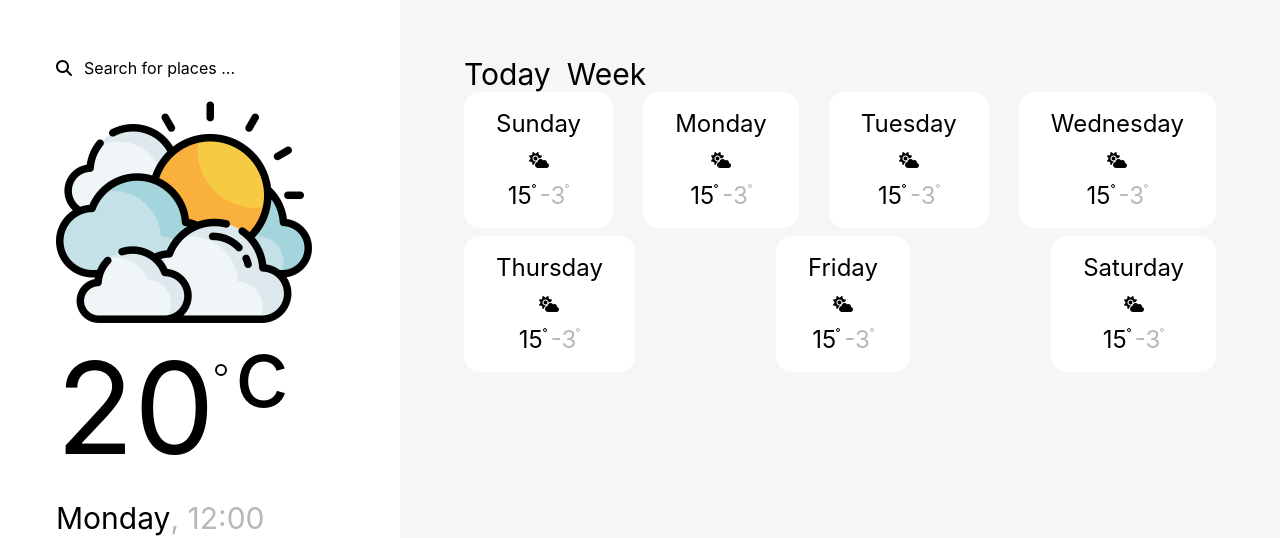
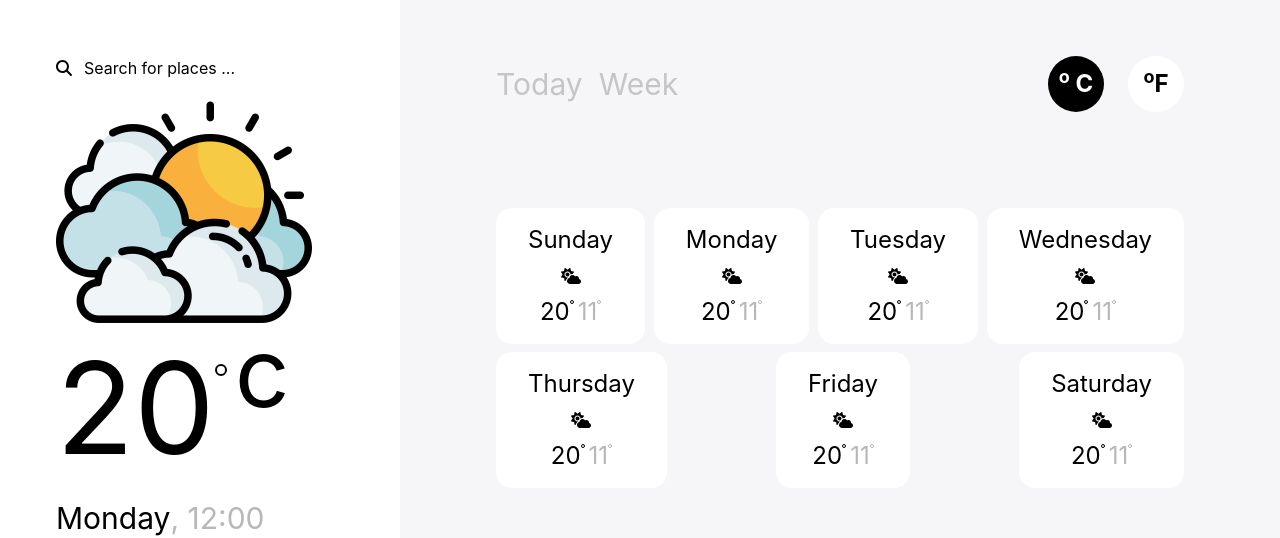
Before and after one commit to adhamhassan99/WeatherApp, a React (Vite) app in the folder weather-app/: page / in a window 1280 px wide. Shown: the top 538 px of the page. Built offline with nearby package versions, Linux system fonts and the light colour scheme.

Commit message:
routing init

```diff
--- a/weather-app/package.json
+++ b/weather-app/package.json
@@ -13,9 +13,11 @@
     "@fortawesome/free-regular-svg-icons": "^6.2.1",
     "@fortawesome/free-solid-svg-icons": "^6.2.1",
     "@fortawesome/react-fontawesome": "^0.2.0",
+    "@reduxjs/toolkit": "^1.9.1",
     "@tanstack/react-query": "^4.22.0",
     "react": "^18.2.0",
     "react-dom": "^18.2.0",
+    "react-redux": "^8.0.5",
     "react-router-dom": "^6.6.2",
     "sass": "^1.57.1"
   },
--- a/weather-app/src/App.tsx
+++ b/weather-app/src/App.tsx
@@ -1,10 +1,17 @@
 import React from "react";
 import HomeScreen from "./screens/HomeScreen/HomeScreen";
+import { Route, Routes } from "react-router-dom";
+import NotFound from "./components/NotFound/NotFound";
 
 function App() {
   return (
     <div className="App">
-      <HomeScreen />
+      <Routes>
+        <Route path="/" element={<HomeScreen />}>
+          <Route path="today" element={<NotFound />} />
+          <Route path="week" element={<NotFound />} />
+        </Route>
+      </Routes>
     </div>
   );
 }
--- /dev/null
+++ b/weather-app/src/app/store.js
@@ -0,0 +1,8 @@
+import { configureStore } from "@reduxjs/toolkit";
+import temperatureReducer from "../slices/temperatureSlice";
+
+export const store = configureStore({
+  reducer: {
+    temperature: temperatureReducer,
+  },
+});
--- a/weather-app/src/components/DayWeatherCard/DayWeatherCard.tsx
+++ b/weather-app/src/components/DayWeatherCard/DayWeatherCard.tsx
@@ -2,7 +2,7 @@ import { FontAwesomeIcon } from "@fortawesome/react-fontawesome";
 import React from "react";
 import { faCloudSun } from "@fortawesome/free-solid-svg-icons";
 
-type Props = { day: string; icon: string; high: number; low: number };
+type Props = { day: string; icon?: string; high: number; low: number };
 
 export default function DayWeatherCard({ day, high, icon, low }: Props) {
   return (
--- a/weather-app/src/components/ExtraWeatherDetails/ExtraWeatherDetails.tsx
+++ b/weather-app/src/components/ExtraWeatherDetails/ExtraWeatherDetails.tsx
@@ -6,11 +6,13 @@ type Props = {};
 
 export default function ExtraWeatherDetails({}: Props) {
   return (
-    <div className="flex flex-col flex-1 bg-lightGrey px-16 py-14 flex-wrap">
+    <div className="flex flex-col flex-1 bg-lightGrey px-24 py-14 flex-wrap">
       <MainHeader />
       <div className="flex gap-2 flex-wrap h-min justify-between">
         {FakeWeather.map((item) => {
-          return <DayWeatherCard day={item.day} high={15} low={-3} />;
+          return (
+            <DayWeatherCard day={item.day} high={item.high} low={item.low} />
+          );
         })}
       </div>
     </div>
--- a/weather-app/src/components/HeroWeatherDetails/HeroWeatherDetails.tsx
+++ b/weather-app/src/components/HeroWeatherDetails/HeroWeatherDetails.tsx
@@ -8,12 +8,13 @@ import {
   faCloud,
   faCloudShowersHeavy,
 } from "@fortawesome/free-solid-svg-icons";
+import { NavLink } from "react-router-dom";
 
 type Props = {};
 
 export default function HeroWeatherDetails({}: Props) {
   return (
-    <div className="flex h-full flex-col px-14 py-14 justify-between max-sm:items-center">
+    <div className="flex h-full flex-col px-14 py-14 justify-between">
       <SearchBar />
       <div className="w-64 flex aspect-video">
         <img src={Cloudy} alt="" className="object-scale-down" />
--- a/weather-app/src/components/MainHeader/MainHeader.tsx
+++ b/weather-app/src/components/MainHeader/MainHeader.tsx
@@ -1,13 +1,77 @@
-import React from "react";
-
-type Props = {};
+import React, { useState } from "react";
+import { useDispatch, useSelector } from "react-redux";
+import { NavLink } from "react-router-dom";
+import { setTempType } from "../../slices/temperatureSlice.js";
 
 export default function MainHeader({}: Props) {
+  const { temp } = useSelector((state) => state.temperature);
+  const [selectedBtn, SetSelectedBtn] = useState(temp);
+  const dispatch = useDispatch();
+  type Props = {};
+  const handleSelection = (type) => {
+    SetSelectedBtn(type);
+    dispatch(setTempType(type));
+  };
+
   return (
-    <div>
+    <div className="flex mb-24 justify-between items-center">
       <div className="daySelector flex gap-4">
-        <div className="text-3xl">Today</div>
-        <div className="text-3xl">Week</div>
+        <NavLink
+          style={({ isActive }) =>
+            isActive
+              ? {
+                  color: "black",
+                  fontWeight: "bold",
+                  textDecoration: "underline",
+                  textUnderlineOffset: 15,
+                }
+              : {
+                  color: "#c5c5c5",
+                }
+          }
+          className="text-3xl"
+          to={"today"}
+        >
+          Today
+        </NavLink>
+        <NavLink
+          style={({ isActive }) =>
+            isActive
+              ? {
+                  color: "black",
+                  fontWeight: "bold",
+                  textDecoration: "underline",
+                  textUnderlineOffset: 15,
+                }
+              : {
+                  color: "#c5c5c5",
+                }
+          }
+          className="text-3xl"
+          to={"week"}
+        >
+          Week
+        </NavLink>
+      </div>
+      <div className="flex gap-6">
+        <button
+          onClick={() => handleSelection("c")}
+          className={`text-2xl ${
+            selectedBtn === "c" ? "bg-black text-white" : "text-black bg-white"
+          }  font-bold  w-14 h-14 rounded-full`}
+        >
+          <div className="">
+            <sup>o</sup> C
+          </div>
+        </button>
+        <button
+          onClick={() => handleSelection("f")}
+          className={`text-2xl ${
+            selectedBtn !== "c" ? "bg-black text-white" : "text-black bg-white"
+          }  font-bold  w-14 h-14 rounded-full`}
+        >
+          <sup>o</sup>F
+        </button>
       </div>
     </div>
   );
--- /dev/null
+++ b/weather-app/src/components/NotFound/NotFound.tsx
@@ -0,0 +1,11 @@
+import React from "react";
+
+type Props = {};
+
+export default function NotFound({}: Props) {
+  return (
+    <div className="flex flex-col justify-center items-center flex-1 h-screen">
+      <div className="text-5xl font-bold"> 404 Not Found</div>
+    </div>
+  );
+}
--- a/weather-app/src/components/WeatherStatus/WeatherStatus.tsx
+++ b/weather-app/src/components/WeatherStatus/WeatherStatus.tsx
@@ -10,7 +10,7 @@ type Props = {
 
 export default function WeatherStatus({ status, icon, color }: Props) {
   return (
-    <div className="flex gap-3 items-center">
+    <div className="flex gap-3 items-center justify-self-start">
       <FontAwesomeIcon color={color} icon={icon} />
       <div className="capitalize">{status}</div>
     </div>
--- a/weather-app/src/main.tsx
+++ b/weather-app/src/main.tsx
@@ -2,12 +2,23 @@ import React from "react";
 import ReactDOM from "react-dom/client";
 import App from "./App";
 import "./index.css";
-import { BrowserRouter } from "react-router-dom";
+import { BrowserRouter, createBrowserRouter } from "react-router-dom";
+import HomeScreen from "./screens/HomeScreen/HomeScreen";
+import { store } from "./app/store.js";
+import { Provider } from "react-redux";
 
+const router = createBrowserRouter([
+  {
+    path: "/",
+    element: <HomeScreen />,
+  },
+]);
 ReactDOM.createRoot(document.getElementById("root") as HTMLElement).render(
   <React.StrictMode>
-    <BrowserRouter>
-      <App />
-    </BrowserRouter>
+    <Provider store={store}>
+      <BrowserRouter>
+        <App />
+      </BrowserRouter>
+    </Provider>
   </React.StrictMode>
 );
--- a/weather-app/src/screens/HomeScreen/HomeScreen.tsx
+++ b/weather-app/src/screens/HomeScreen/HomeScreen.tsx
@@ -1,12 +1,13 @@
 import React from "react";
 import HeroWeatherDetails from "../../components/HeroWeatherDetails/HeroWeatherDetails";
 import ExtraWeatherDetails from "../../components/ExtraWeatherDetails/ExtraWeatherDetails";
+import { Outlet } from "react-router-dom";
 
 type Props = {};
 
 export default function HomeScreen({}: Props) {
   return (
-    <div className="flex flex-wrap h-screen overflow-scroll">
+    <div className="flex flex-wrap h-screen justify-center">
       <HeroWeatherDetails />
       <ExtraWeatherDetails />
     </div>
--- /dev/null
+++ b/weather-app/src/slices/temperatureSlice.js
@@ -0,0 +1,20 @@
+import { createSlice } from "@reduxjs/toolkit";
+
+const initialState = {
+  temp: "c",
+};
+
+export const temperatureSlice = createSlice({
+  name: "temperature",
+  initialState,
+  reducers: {
+    setTempType: (state, action) => {
+      state.temp = action.payload;
+    },
+  },
+});
+
+// Action creators are generated for each case reducer function
+export const { setTempType } = temperatureSlice.actions;
+
+export default temperatureSlice.reducer;
```
Also changed, not shown: 1 other file (tests, documents, lock files or other folders).
